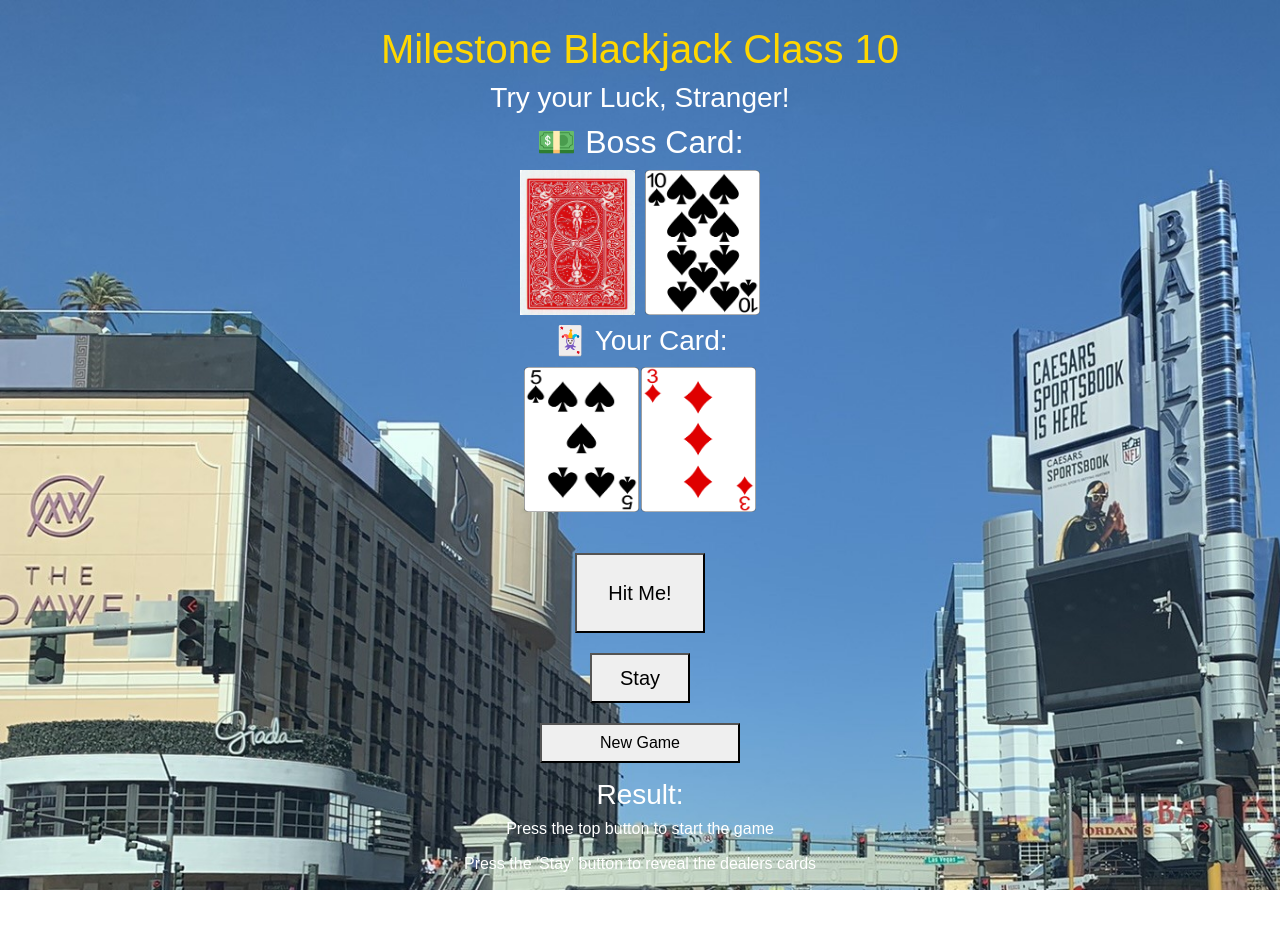
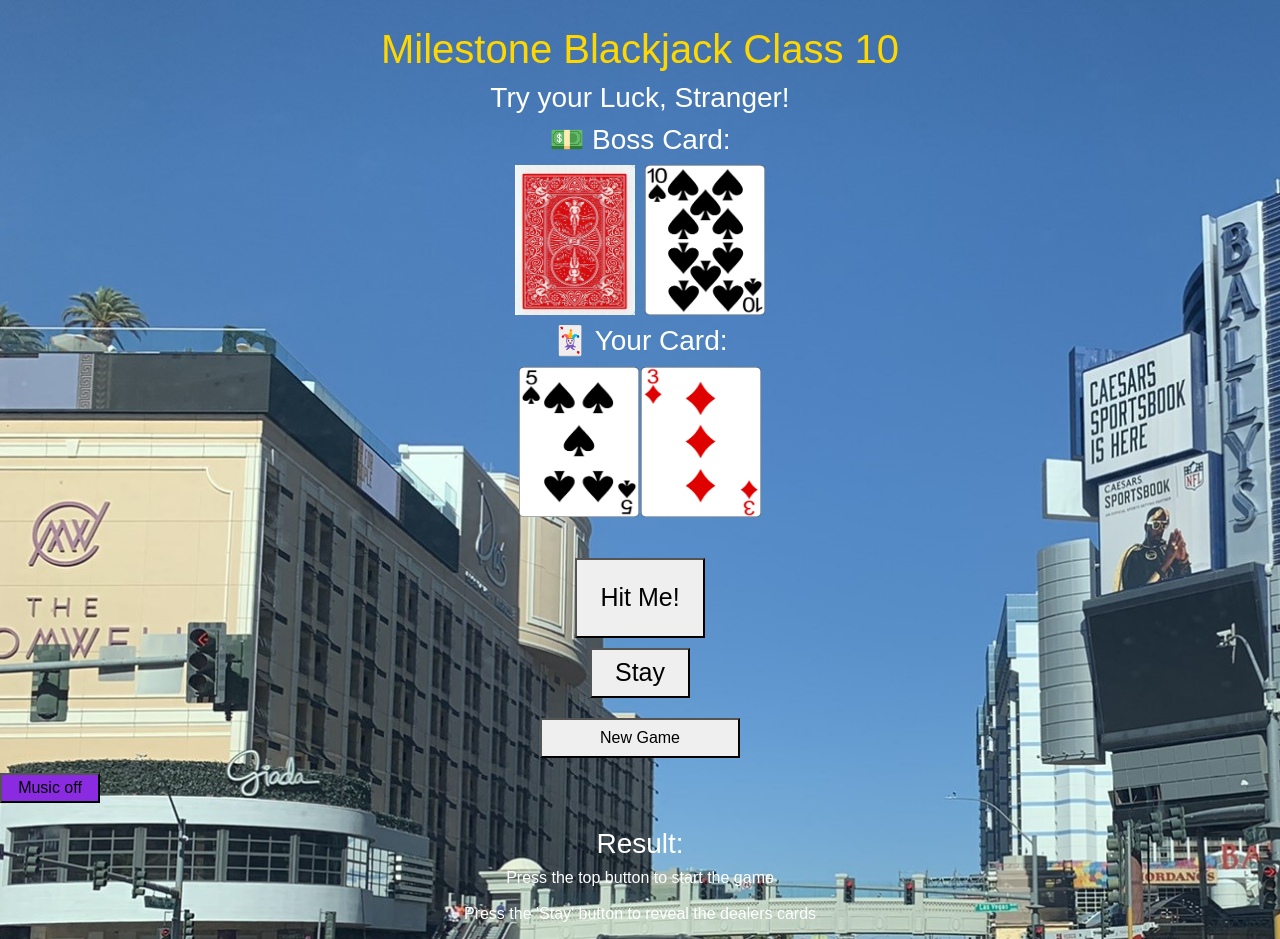
Before and after one commit to Dyamez/BlackJack-Milestone1, a plain HTML site: page cardJack/index.html in a window 1280 px wide. Both pictures are taken after a click on the button "New Game". Before the commit the page ends 890 px from the top, so only its background shows below. Drawn offline with nearby package versions, Linux system fonts and the light colour scheme.

Commit message:
052823-2

```diff
--- a/cardJack/index.html
+++ b/cardJack/index.html
@@ -11,8 +11,8 @@
 <body>
     <h1 id="pangalan">Milestone Blackjack Class 10</h1>
     <h3 id="talata">Try your Luck, Stranger!</h3>
-      <h2>💵 Boss Card: </h2>
-        <h2 id="sumaTangeroTutal"><span></span><h2>
+      <h3>💵 Boss Card: </h3>
+        <h3 id="sumaTangeroTutal"><span></span><h3>
         <div id="tangero">
         <img id="tagoMo" src="./assets/hide.png">
             </div>
@@ -26,8 +26,10 @@
           <br>
           <button id="f5" onclick="refreshPage()">New Game</button>
           <br>
+          <button id="muteButton">Music off</button>
+          <br>
           <h3 id="sumaTotal">Result:</h3>
-          <h2 id="sugarol"></h2>
+          <h3 id="sugarol"></h3>
     <h6><p>Press the top button to start the game</p>
     <p>Press the 'Stay' button to reveal the dealers cards</p></h6>
 
--- a/cardJack/script.js
+++ b/cardJack/script.js
@@ -1,27 +1,4 @@
-window.onload = () => {latagan(), karambola(), umpisaLaro()}                                            // I made up my own object names in my native tongue to be unique.
-
-function refreshPage() {
-    location.reload();
-}
-
-document.addEventListener('DOMContentLoaded', () => {                                                   //loads music on page load from assets folder. Lights of Las Vegas by Yuri Sazonoff, 2010.
-    let audio = new Audio();
-    audio.src = "assets/LightsOfLasVegas.mp3";
-    audio.loop = true;
-
-    audio.addEventListener('canplaythrough', () => {
-      audio.play();
-    });
-  });
-
-  document.getElementById("kuha").addEventListener("click", function() {                                //adding audio I referred to https://stackoverflow.com/questions/18826147/javascript-audio-play-on-click and just went on from there.
-    document.getElementById("tunog1").play();
-    volume = 0.1                                                                                        //sound file snippets credit: https://mixkit.co/
-    });
-    document.getElementById("umpisa").addEventListener("click", function() {
-    document.getElementById("tunog2").play();
-    volume = 0.1
-    })
+window.onload = () => {latagan(), karambola(), umpisaLaro()}                                            // I made up most object names in my native tongue to be unique.
 
 let tago;
 let tumpok;
@@ -30,11 +7,59 @@ let sumaTangero = 0;
 let akingBilang = 0;
 let unangBilang = 0;
 let baraha = 0;
-
+let isMuted = false;
+const muteButton = document.getElementById('muteButton');
+const audio = document.getElementById('audio');
 let linya = {
     isa: ["A", "2", "3", "4", "5", "6", "7", "8", "9", "10", "J", "Q", "K"],
     dalawa: ["C", "D", "H", "S"]
 }
+
+  document.addEventListener('DOMContentLoaded', () => {                                                 //loads music on page load from assets folder. Lights of Las Vegas by Yuri Sazonoff, 2010.
+    let audio = new Audio();
+    audio.src = "assets/LightsOfLasVegas.mp3";
+    audio.loop = true;
+
+    audio.addEventListener('canplaythrough', () => {
+      audio.play();
+    });
+    const muteButton = document.getElementById('muteButton');
+    let isMuted = false;
+
+    muteButton.addEventListener('click', () => {
+      if (isMuted) {
+        audio.muted = false;
+        muteButton.textContent = 'Mute';
+      } else {
+        audio.muted = true;
+        muteButton.textContent = 'Unmute';
+      }
+      isMuted = !isMuted;
+    });
+ });
+    muteButton.addEventListener('click', () => {
+    if (isMuted) {
+        audio.muted = false;
+        muteButton.textContent = 'Mute';
+    } else {
+        audio.muted = true;
+        muteButton.textContent = 'Unmute';
+    }
+    isMuted = !isMuted;
+    });
+
+    document.getElementById("kuha").addEventListener("click", function() {                                //adding audio I referred to https://stackoverflow.com/questions/18826147/javascript-audio-play-on-click and just went on from there.
+    document.getElementById("tunog1").play();
+    volume = 0.1                                                                                          //sound file snippets credit: https://mixkit.co/
+    });
+    document.getElementById("umpisa").addEventListener("click", function() {
+    document.getElementById("tunog2").play();
+    volume = 0.1
+    })
+
+    function refreshPage() {
+        location.reload();
+    }
 
 let latagan = () => {                                                                                   //this function sets the card assets, then pushes it into the card array I defined here as 'tumpok'.
     tumpok = [];                                                                                        // card assets taken from https://github.com/ImKennyYip/black-jack/tree/master/cards
--- a/cardJack/styles.css
+++ b/cardJack/styles.css
@@ -3,37 +3,45 @@
     color: gold
 }
 
+#muteButton {
+    display: flex;
+    justify-content: center;
+    background-color:blueviolet;
+    width: 100px;
+}
+
 body {
+    text-align: center;
     font-family: Arial, Helvetica, sans-serif;
-    text-align: center;
+ /*display: flex;   justify-content: center; */
     background-image: url("/assets/pic2.jpeg");
     background-size: cover;
     color: white
 }
 
 #etoNa img {
-    height: 145px;
-    width: 115px;
+    height: 150px;
+    width: 120px;
     margin: 1px;
 }
 
 #tangero img {
-    height: 145px;
-    width: 115px;
+    height: 150px;
+    width: 120px;
     margin: 1px;
 }
 
 #umpisa {
     width: 130px;
     height: 80px;
-    font-size: 20px;
-    margin-bottom: 20px;
+    font-size: 25px;
+    margin-bottom: 10px;
 }
 
 #kuha {
     width: 100px;
     height: 50px;
-    font-size: 20px;
+    font-size: 25px;
     margin-bottom: 20px
 }
 #f5 {
```
Also changed, not shown: cardJack/readme.md.
